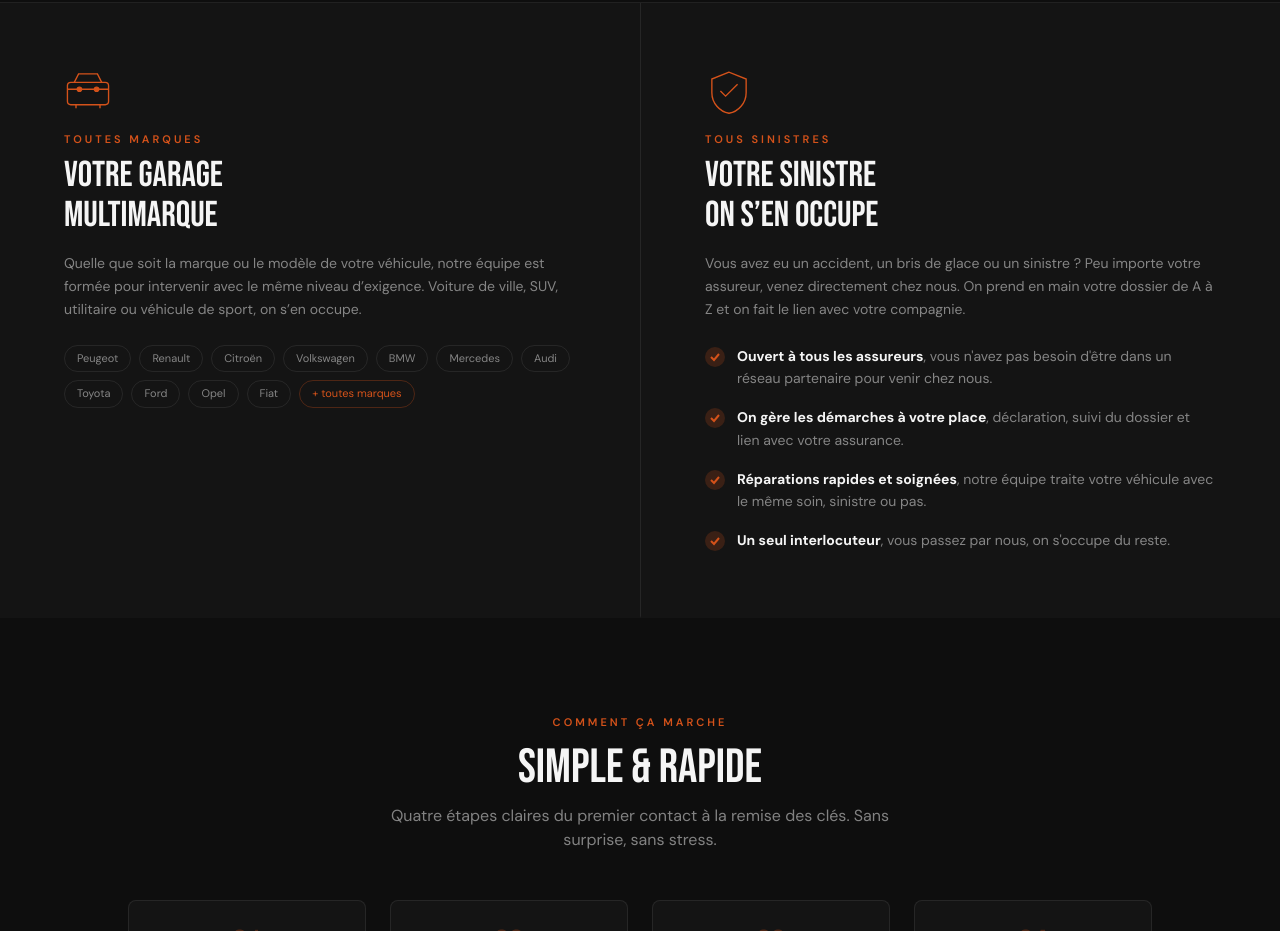
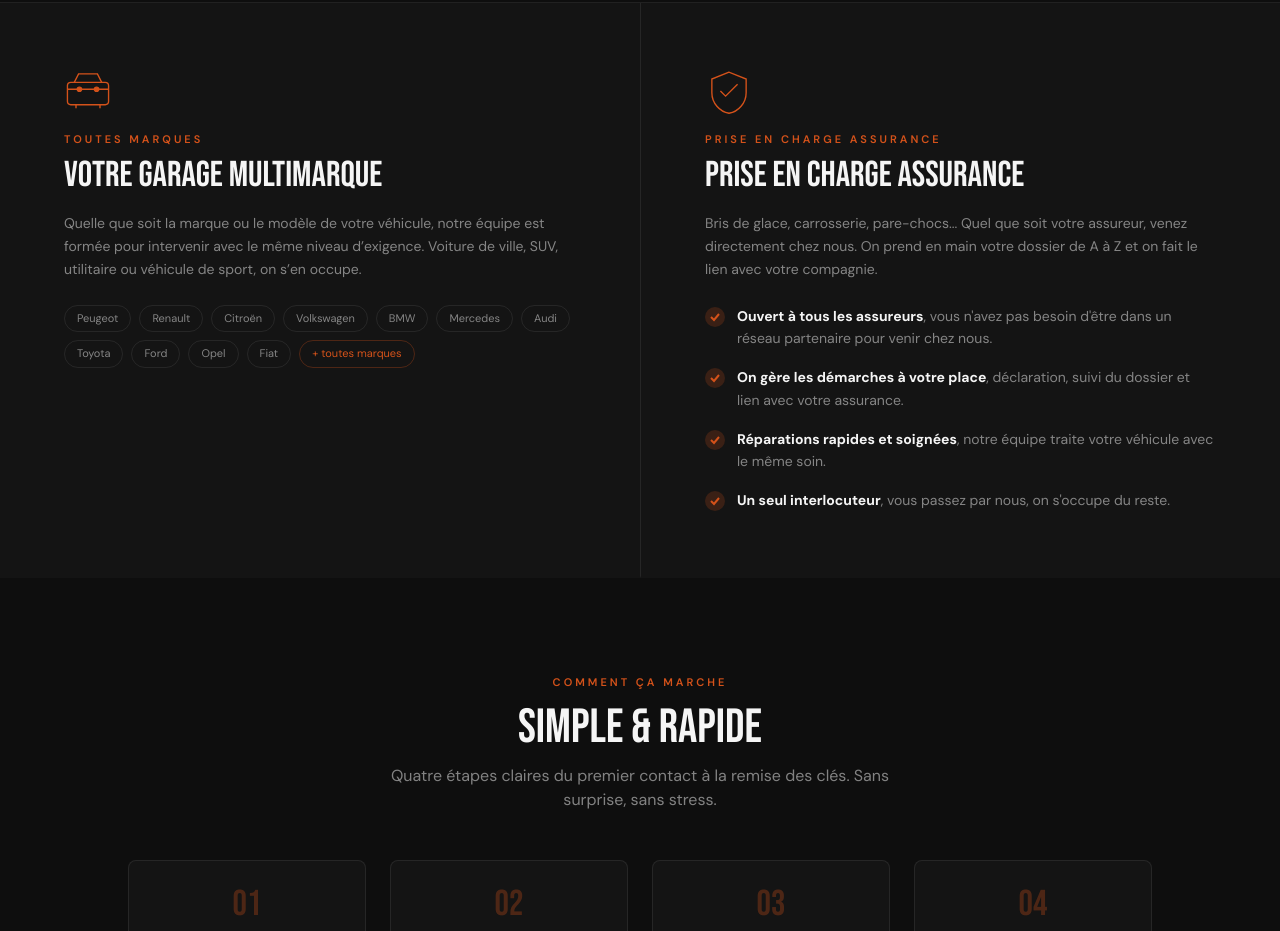
Before and after one commit to Esprit-Auto/esprit-auto-vitrine, a Next.js app: page / in a window 1280 px wide. Shown: the part 2660-3591 px from the top of the page. Built offline with nearby package versions, Linux system fonts and the light colour scheme.

Commit message:
fix: texte section assurance sans sinistre

```diff
--- a/components/Garanties.tsx
+++ b/components/Garanties.tsx
@@ -14,7 +14,7 @@ const checks = [
   },
   {
     bold: "Réparations rapides et soignées",
-    text: ", notre équipe traite votre véhicule avec le même soin, sinistre ou pas.",
+    text: ", notre équipe traite votre véhicule avec le même soin.",
   },
   {
     bold: "Un seul interlocuteur",
@@ -50,7 +50,7 @@ export default function Garanties() {
             </div>
             <h2 className="font-bebas text-3xl md:text-4xl text-text mb-4 leading-tight">
               Votre garage
-              <br />
+
               multimarque
             </h2>
             <p className="text-muted text-sm leading-relaxed mb-6">
@@ -82,16 +82,16 @@ export default function Garanties() {
               <path d="M18 28l6 6 14-14" />
             </svg>
             <div className="text-[11px] uppercase tracking-[3px] text-or font-semibold mb-2">
-              Tous sinistres
+              Prise en charge assurance
             </div>
             <h2 className="font-bebas text-3xl md:text-4xl text-text mb-4 leading-tight">
-              Votre sinistre
-              <br />
-              on s&rsquo;en occupe
+              Prise en charge assurance
+
+
             </h2>
             <p className="text-muted text-sm leading-relaxed mb-6">
-              Vous avez eu un accident, un bris de glace ou un sinistre ? Peu
-              importe votre assureur, venez directement chez nous. On prend en
+              Bris de glace, carrosserie, pare-chocs... Quel que soit votre assureur, venez directement chez nous.
+              On prend en
               main votre dossier de A &agrave; Z et on fait le lien avec votre
               compagnie.
             </p>
```
